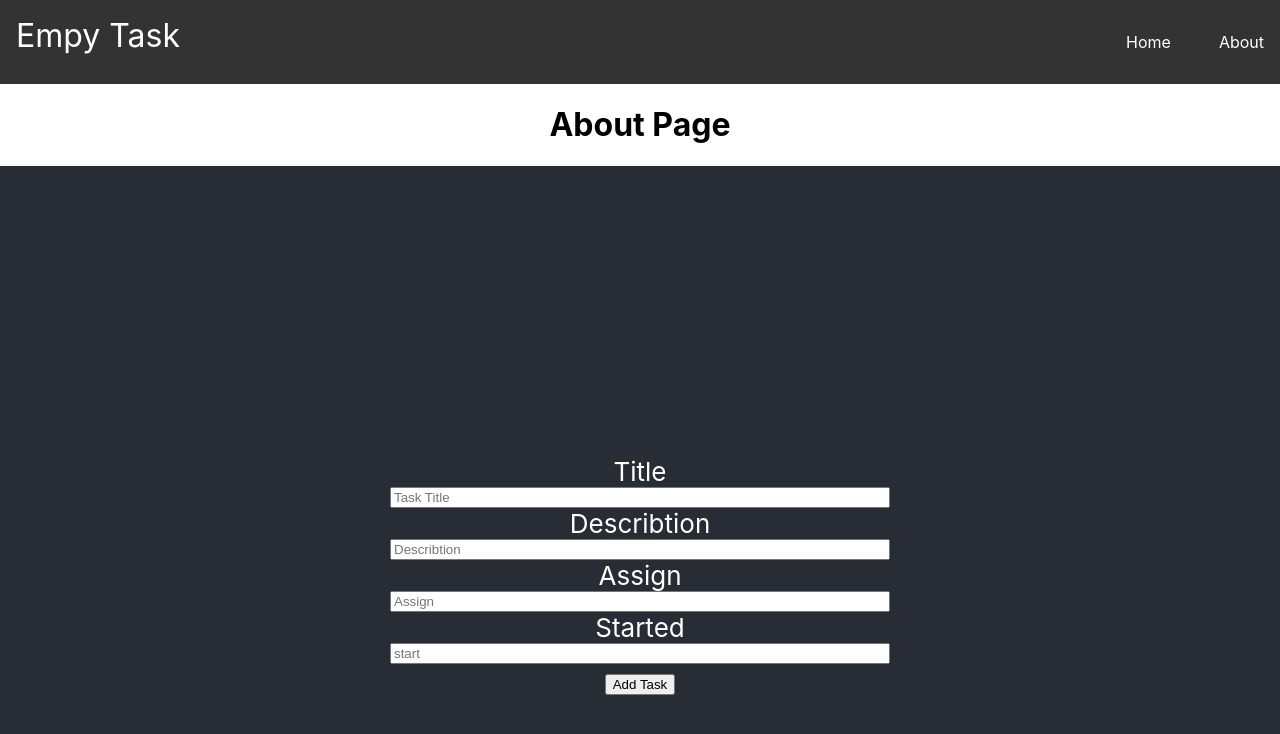
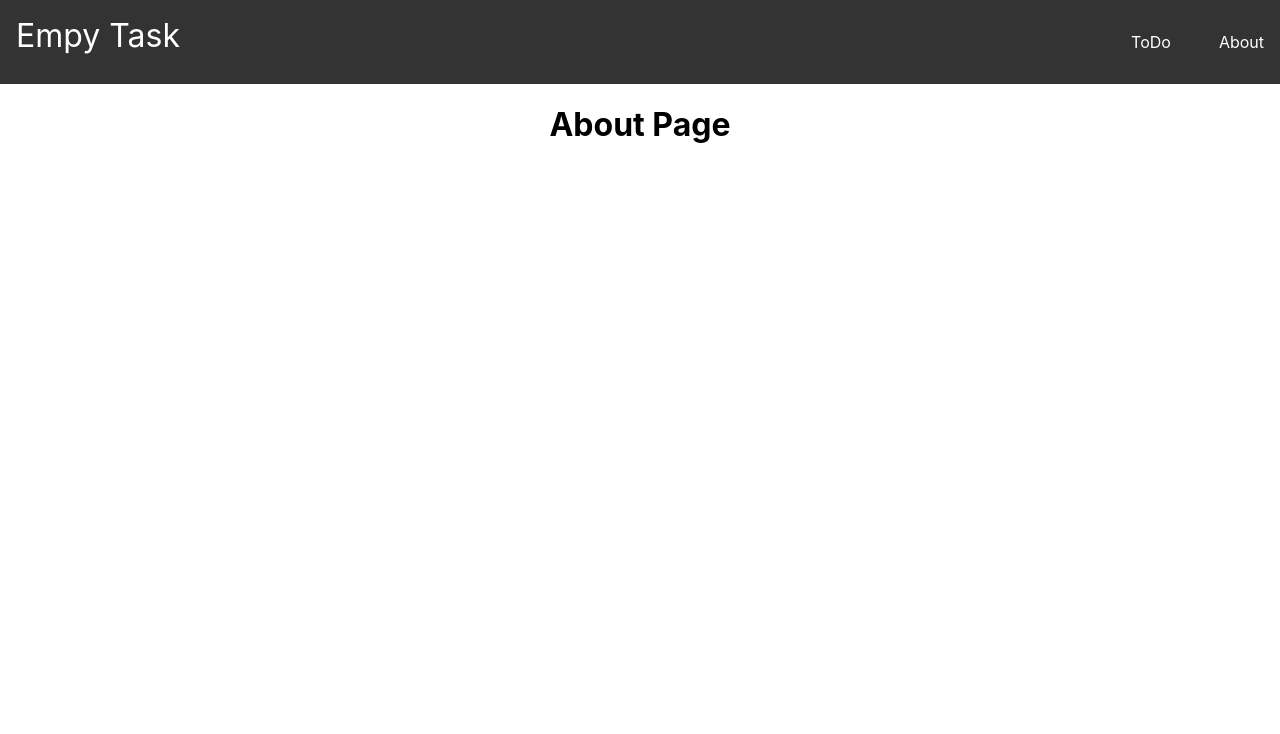
Before and after one commit to hudahamid/Recoded-final-board, a React (Create React App) app: page /about in a window 1280 px wide. Shown: the top 734 px of the page. Built offline with nearby package versions, Linux system fonts and the light colour scheme; no server answers; the database is empty.

Commit message:
split about page and todo page

```diff
--- a/src/App.js
+++ b/src/App.js
@@ -14,17 +14,19 @@ function App() {
        <Navbar />
         <div className="container">
           <Routes>
-            <Route path="/" element={<Home />}></Route>
+            {/* <Route path="/" element={<ToDo />}></Route>    */}
+            <Route path="/Component/tasks/ToDo" element={<ToDo />}></Route>
+
             <Route path="/about" element={<About />}></Route>
 
           </Routes>
 
         </div>
 
-      <header className="App-header">
+      {/* <header className="App-header">
        <ToDo/>
 
-      </header>
+      </header> */}
     </div>
   );
 }
--- a/src/Component/About.js
+++ b/src/Component/About.js
@@ -2,6 +2,8 @@ export default function About(){
     return (
         <div>
             <h1> About Page</h1>
+
+
         </div>
 
     );
--- a/src/Component/Navbar.js
+++ b/src/Component/Navbar.js
@@ -8,7 +8,9 @@ export default function Navbar(){
             <Link to="/" className="site-title">Empy Task</Link>
 
             <ul>
-                <CustomLink to="/home">Home</CustomLink>
+                {/* <CustomLink to="/home">Home</CustomLink> */}
+                <CustomLink to="/Component/tasks/ToDo">ToDo</CustomLink>
+
                 <CustomLink to="/about">About</CustomLink>
             </ul>
 
```
